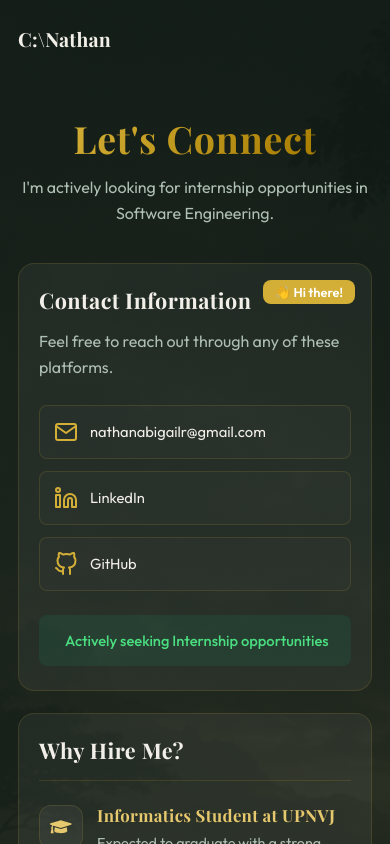
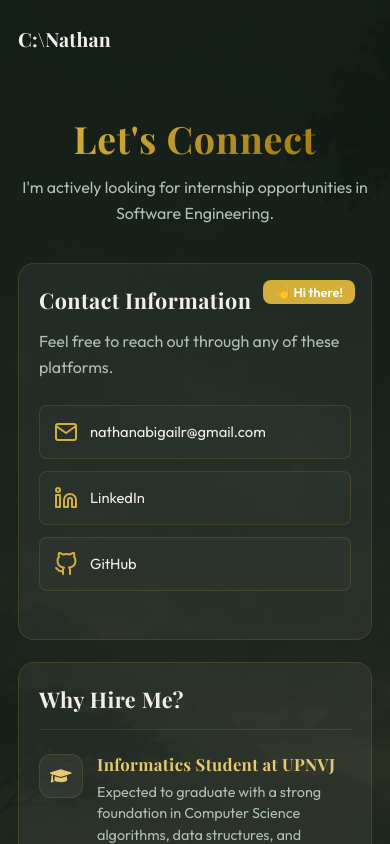
Before and after one commit to NathanPBJ/Portofolio, a React (Vite) app in the folder frontend/: page /contact in a window 390 px wide. Shown: the top 844 px of the page. Built offline with nearby package versions, Linux system fonts and the light colour scheme; a web font is replaced by a local one.

Commit message:
style: remove internship banner from contact page and adjust card spacing

```diff
--- a/frontend/src/pages/Contact.css
+++ b/frontend/src/pages/Contact.css
@@ -91,7 +91,6 @@
     display: flex;
     flex-direction: column;
     gap: 16px;
-    margin-bottom: 40px;
 }
 
 .contact-method-link {
@@ -123,16 +122,7 @@
     color: var(--color-accent);
 }
 
-.availability-banner {
-    display: flex;
-    align-items: center;
-    gap: 12px;
-    padding: 16px;
-    background: rgba(16, 185, 129, 0.1);
-    border-radius: var(--border-radius-sm);
-    color: var(--color-success);
-    font-weight: 500;
-}
+
 
 .pitch-container {
     padding: 40px;
@@ -259,11 +249,7 @@
         transform: none;
     }
 
-    .availability-banner {
-        align-items: flex-start;
-        padding: 14px;
-        font-size: 0.92rem;
-    }
+
 
     .pitch-container {
         gap: 24px;
--- a/frontend/src/pages/Contact.jsx
+++ b/frontend/src/pages/Contact.jsx
@@ -49,11 +49,6 @@ const Contact = () => {
                                 <svg viewBox="0 0 24 24" fill="none" stroke="currentColor" strokeWidth="2" strokeLinecap="round" strokeLinejoin="round"><path d="M9 19c-5 1.5-5-2.5-7-3m14 6v-3.87a3.37 3.37 0 0 0-.94-2.61c3.14-.35 6.44-1.54 6.44-7A5.44 5.44 0 0 0 20 4.77 5.07 5.07 0 0 0 19.91 1S18.73.65 16 2.48a13.38 13.38 0 0 0-7 0C6.27.65 5.09 1 5.09 1A5.07 5.07 0 0 0 5 4.77a5.44 5.44 0 0 0-1.5 3.78c0 5.42 3.3 6.61 6.44 7A3.37 3.37 0 0 0 9 18.13V22"></path></svg>
                                 <span>GitHub</span>
                             </a>
-                        </div>
-
-                        <div className="availability-banner">
-                            <span className="dot"></span>
-                            <span>Actively seeking Internship opportunities</span>
                         </div>
                     </div>
                 </div>
```
